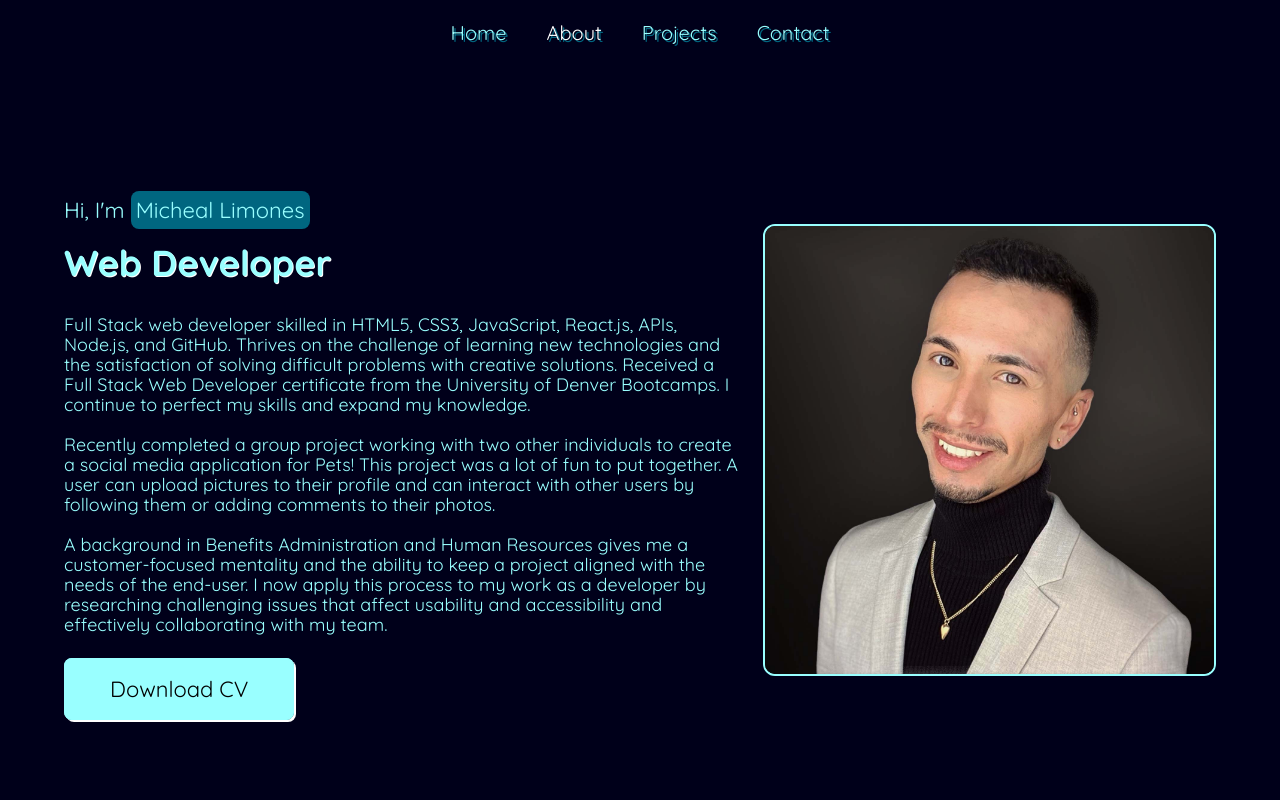
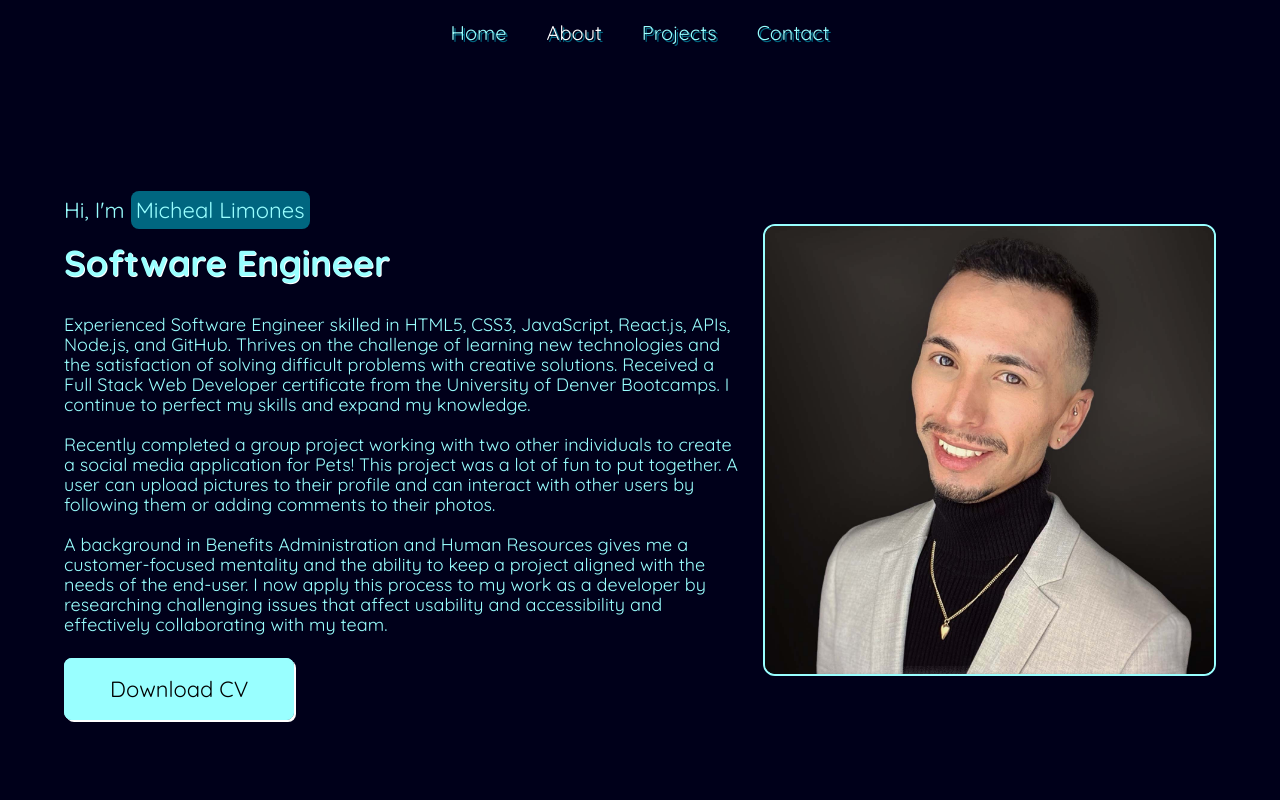
Before and after one commit to ZestyLimones/Zesty_React_Portfolio, a React (Create React App) app: page /about in a window 1280 px wide. Shown: the top 800 px of the page. Built offline with nearby package versions, Linux system fonts and the light colour scheme.

Commit message:
updated contact info, resume, about me.

```diff
--- a/src/components/Footer.js
+++ b/src/components/Footer.js
@@ -109,7 +109,7 @@ export default function Footer() {
               },
               {
                 title: 'Facebook',
-                path: 'https://www.facebook.com/zestylimones',
+                path: 'https://www.facebook.com/limones00',
               },
             ]}
           />
--- a/src/components/HeroSection.js
+++ b/src/components/HeroSection.js
@@ -164,7 +164,7 @@ export default function HeroSection() {
           </div>
           <div className="hero__info">
             <PText>
-              Full Stack web developer skilled in HTML5, CSS3, JavaScript,
+              Full Stack Software Engineer skilled in HTML5, CSS3, JavaScript,
               React.js, APIs, Node.js, and GitHub. Thrives on the challenge of
               learning new technologies and the satisfaction of solving
               difficult problems with creative solutions. Received a Full Stack
@@ -200,7 +200,7 @@ export default function HeroSection() {
                 </li>
                 <li>
                   <a
-                    href="https://www.facebook.com/zestylimones"
+                    href="https://www.facebook.com/limones00"
                     target="_blank"
                     rel="noreferrer"
                   >
--- a/src/pages/About.js
+++ b/src/pages/About.js
@@ -93,15 +93,15 @@ export default function About() {
             <p className="about__subheading">
               Hi, I'm <span>Micheal Limones</span>
             </p>
-            <h2 className="about__heading">Web Developer</h2>
+            <h2 className="about__heading">Software Engineer</h2>
             <div className="about__info">
               <PText>
-                Full Stack web developer skilled in HTML5, CSS3, JavaScript,
-                React.js, APIs, Node.js, and GitHub. Thrives on the challenge of
-                learning new technologies and the satisfaction of solving
-                difficult problems with creative solutions. Received a Full
-                Stack Web Developer certificate from the University of Denver
-                Bootcamps. I continue to perfect my skills and expand my
+                Experienced Software Engineer skilled in HTML5, CSS3,
+                JavaScript, React.js, APIs, Node.js, and GitHub. Thrives on the
+                challenge of learning new technologies and the satisfaction of
+                solving difficult problems with creative solutions. Received a
+                Full Stack Web Developer certificate from the University of
+                Denver Bootcamps. I continue to perfect my skills and expand my
                 knowledge.
                 <br />
                 <br />
@@ -121,7 +121,7 @@ export default function About() {
             </div>
             <a
               className="resume"
-              href="https://drive.google.com/file/d/1Sun1NUTRS92iTnAUXZtUGbyMaX06z1gl/view?usp=sharing"
+              href="https://drive.google.com/file/d/1tKyksptzgdzLeV_mbuzbz_xfxPV45smN/view?usp=sharing"
               target="_blank"
               rel="noreferrer"
             >
```
